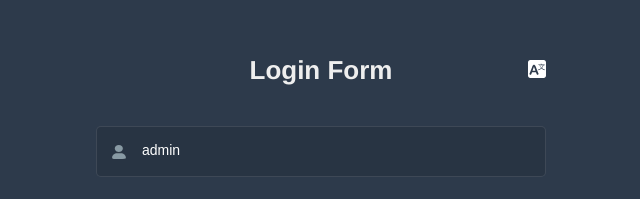
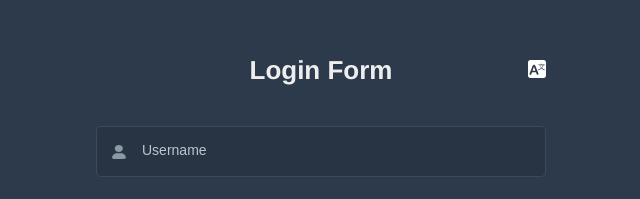
Before and after one commit to dingmike/admin-newscnn, a Vue app: page /#/login in a window 1280 px wide. Shown: the part 104-303 px from the top of the page, without its empty margins (319-959 px from the left). Built offline with nearby package versions, Linux system fonts and the light colour scheme.

Commit message:
course article44445

```diff
--- a/src/utils/validate.js
+++ b/src/utils/validate.js
@@ -7,7 +7,7 @@ export function isExternal(path) {
 }
 
 export function validUsername(str) {
-  const valid_map = ['admin', 'editor']
+  const valid_map = ['rootadmin', 'rooteditor', 'rootZdj']
   return valid_map.indexOf(str.trim()) >= 0
 }
 
--- a/src/views/login/index.vue
+++ b/src/views/login/index.vue
@@ -95,19 +95,19 @@ export default {
       }
     }
     const validatePassword = (rule, value, callback) => {
-      if (value.length < 6) {
-        callback(new Error('The password can not be less than 6 digits'))
+      if (value.length < 12) {
+        callback(new Error('The password can not be less than 12 digits'))
       } else {
         callback()
       }
     }
     return {
       loginForm: {
-        username: 'admin',
+        username: '',
         password: '' // 123456
       },
       loginRules: {
-        username: [{ required: true, trigger: 'blur', validator: validateUsername }],
+        username: [{ required: true, trigger: 'blur', validator: validateUsername }, { min: 2, max: 20, message: '长度在 2 到 20 个字符', trigger: 'blur' }],
         password: [{ required: true, trigger: 'blur', validator: validatePassword }]
       },
       passwordType: 'password',
```
